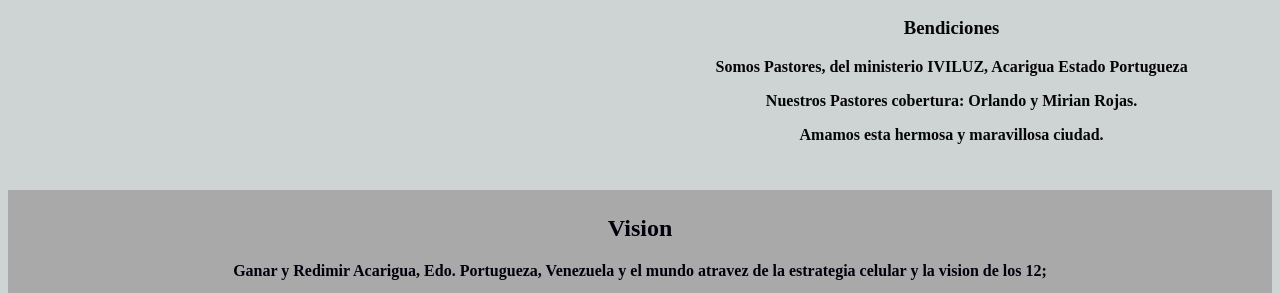
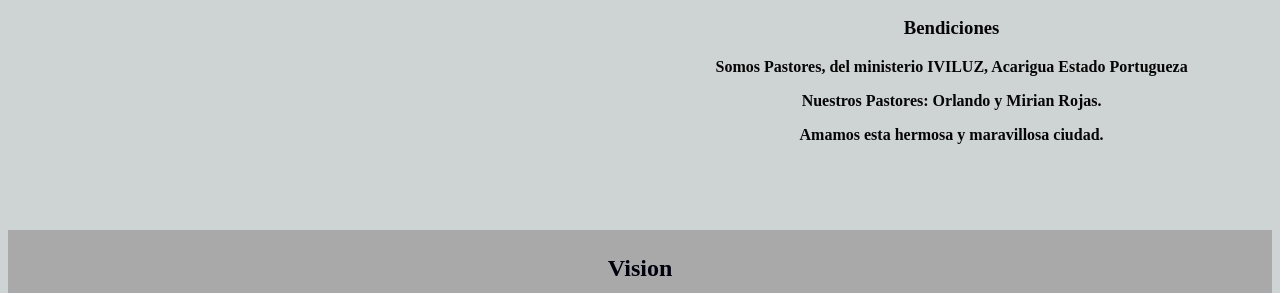
Before and after one commit to Velchael/Iglesia_IVILUZ_Acarigua, a plain HTML site: page index.html in a window 1280 px wide. Shown: the part 788-1081 px from the top of the page. Drawn offline with Linux system fonts and the light colour scheme.

Commit message:
portafolio de IVILUZ Acarigua correciones de espacio

```diff
--- a/estilos/estilo.css
+++ b/estilos/estilo.css
@@ -8,7 +8,7 @@
   background-color:rgb(206, 212, 211);
   min-height: 100vh;
   display: grid;
-  grid-template-rows: 60px 500px 350px 180px 200px 570px 700px;
+  grid-template-rows: 60px 500px 390px 180px 240px 570px 700px;
   column-gap: 5px;
   row-gap: 20px;
 }
--- a/index.html
+++ b/index.html
@@ -54,7 +54,7 @@
                   <h3>Bendiciones</h3>
                   <p> Somos <strong>Pastores</strong>, del ministerio <strong>IVILUZ</strong>, Acarigua <strong>Estado</strong>
                      Portugueza</p>
-                      <p><strong>Nuestros</strong> Pastores cobertura: Orlando y Mirian Rojas.</p>
+                      <p><strong>Nuestros</strong> Pastores: Orlando y Mirian Rojas.</p>
                      <p>Amamos esta hermosa y maravillosa ciudad.
                   </p>
                  </div>
```
